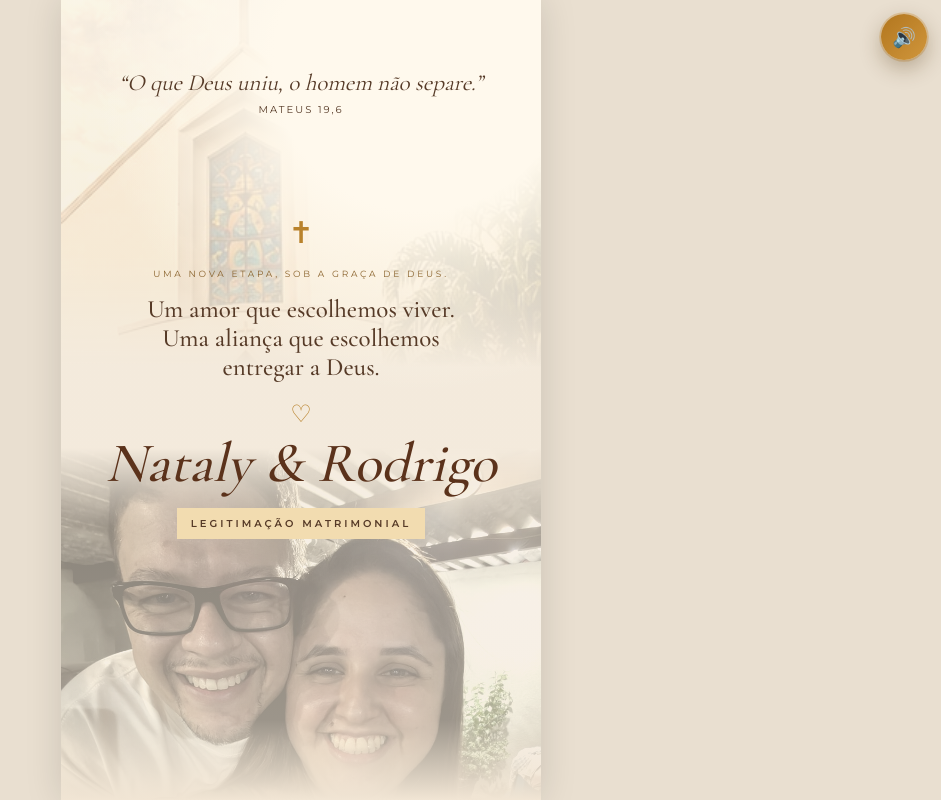
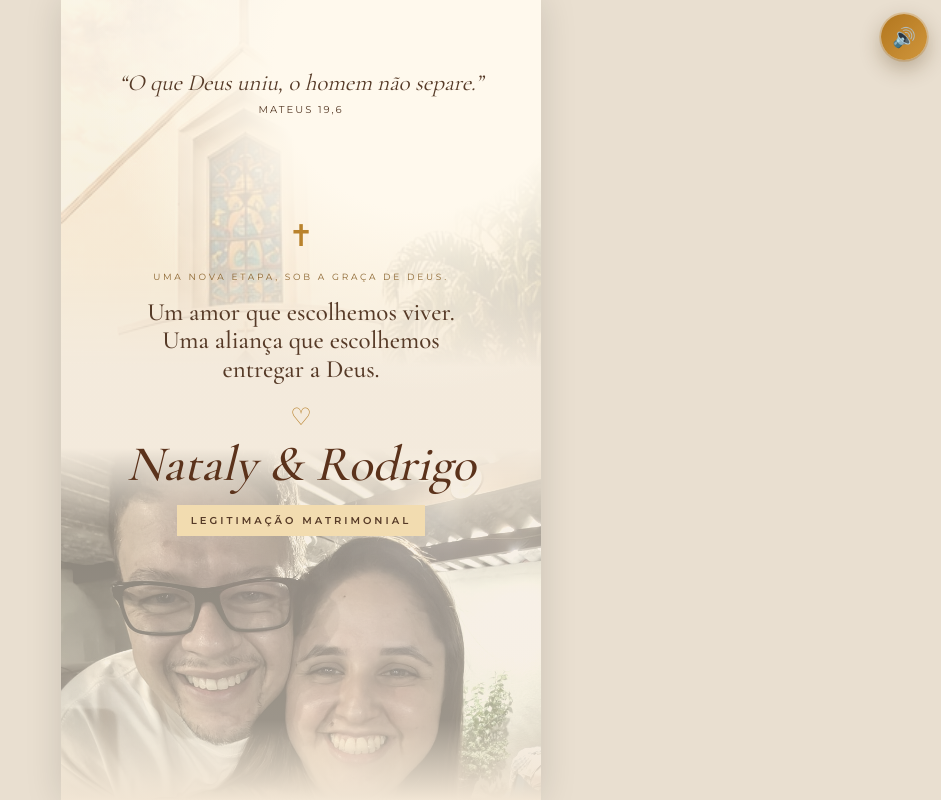
Before and after one commit to nsRodrigo/convite-nataly-rodrigo, a plain HTML site: page index.html in a window 1280 px wide. Shown: the whole page, without its empty margins (339-1280 px from the left). Drawn offline with nearby package versions, Linux system fonts and the light colour scheme.

Commit message:
Ajuste no texto de leitura

```diff
--- a/index.html
+++ b/index.html
@@ -127,7 +127,7 @@
         }
 
         .names {
-            font: 500 56px/.85 "Cormorant Garamond", serif;
+            font: 500 50px/.85 "Cormorant Garamond", serif;
             font-style: italic;
             margin: 12px 0;
             color: #5b321b
```
